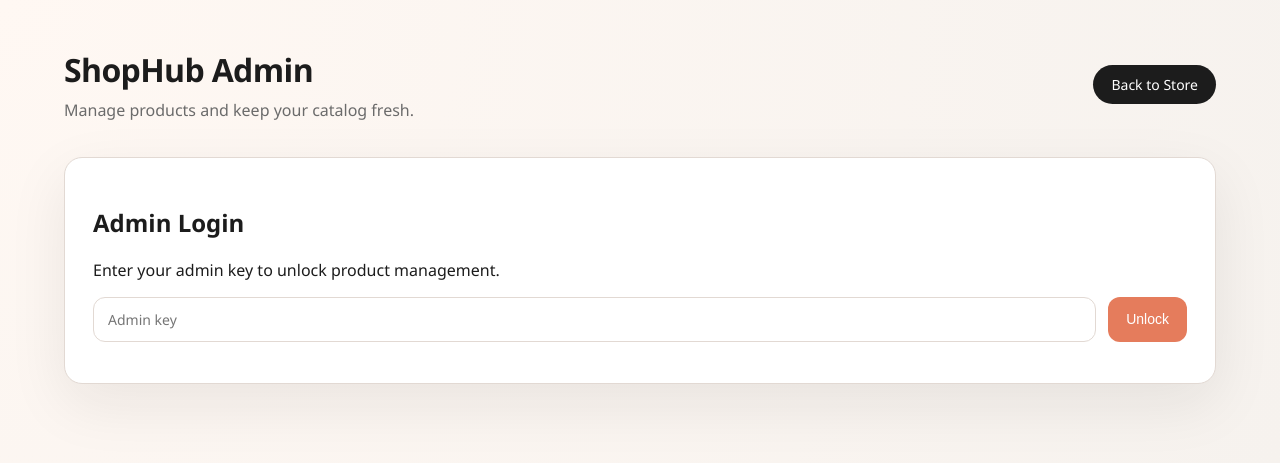
After one commit to adi6181/SA, a Flask app: page /admin in a window 1280 px wide. The commit adds this page. Shown: the top 463 px of the page. Run offline with Flask 3, Linux system fonts and the light colour scheme.

Commit message:
Add admin dashboard and product management

```diff
--- /dev/null
+++ b/frontend/static/css/admin.css
@@ -0,0 +1,199 @@
+:root {
+    --admin-bg: #f6f2ee;
+    --admin-card: #ffffff;
+    --admin-ink: #1c1c1c;
+    --admin-muted: #6b6b6b;
+    --admin-accent: #e57c5c;
+    --admin-accent-dark: #c96549;
+    --admin-border: #e2d9d3;
+    --admin-shadow: 0 20px 60px rgba(28, 28, 28, 0.08);
+    --admin-radius: 18px;
+}
+
+* {
+    box-sizing: border-box;
+}
+
+body {
+    margin: 0;
+    font-family: "Manrope", "Segoe UI", system-ui, sans-serif;
+    background: radial-gradient(circle at top left, #fff8f3, var(--admin-bg));
+    color: var(--admin-ink);
+}
+
+.admin-shell {
+    max-width: 1200px;
+    margin: 0 auto;
+    padding: 48px 24px 80px;
+}
+
+.admin-header {
+    display: flex;
+    align-items: center;
+    justify-content: space-between;
+    gap: 24px;
+    margin-bottom: 36px;
+}
+
+.admin-header h1 {
+    margin: 0 0 8px;
+    font-size: 32px;
+    letter-spacing: -0.02em;
+}
+
+.admin-header p {
+    margin: 0;
+    color: var(--admin-muted);
+}
+
+.admin-link {
+    text-decoration: none;
+    padding: 10px 18px;
+    border-radius: 999px;
+    background: var(--admin-ink);
+    color: #fff;
+    font-size: 14px;
+}
+
+.admin-card {
+    background: var(--admin-card);
+    border-radius: var(--admin-radius);
+    padding: 28px;
+    box-shadow: var(--admin-shadow);
+    border: 1px solid var(--admin-border);
+}
+
+.admin-grid {
+    display: grid;
+    grid-template-columns: minmax(280px, 1fr) minmax(320px, 1fr);
+    gap: 24px;
+}
+
+.admin-row {
+    display: flex;
+    gap: 12px;
+    margin-top: 16px;
+}
+
+.admin-two {
+    display: grid;
+    grid-template-columns: 1fr 1fr;
+    gap: 16px;
+}
+
+label {
+    display: block;
+    font-size: 13px;
+    color: var(--admin-muted);
+    margin: 16px 0 6px;
+}
+
+input,
+textarea,
+select {
+    width: 100%;
+    padding: 12px 14px;
+    border-radius: 12px;
+    border: 1px solid var(--admin-border);
+    font-size: 14px;
+    font-family: inherit;
+    background: #fff;
+}
+
+textarea {
+    resize: vertical;
+}
+
+button {
+    padding: 12px 18px;
+    border-radius: 12px;
+    border: none;
+    background: var(--admin-accent);
+    color: #fff;
+    font-size: 14px;
+    cursor: pointer;
+}
+
+button.secondary {
+    background: transparent;
+    color: var(--admin-ink);
+    border: 1px solid var(--admin-border);
+}
+
+.checkbox {
+    display: flex;
+    align-items: center;
+    gap: 10px;
+    margin-top: 16px;
+    color: var(--admin-muted);
+}
+
+.admin-actions {
+    display: flex;
+    gap: 12px;
+    margin-top: 20px;
+}
+
+.admin-message {
+    margin-top: 12px;
+    font-size: 13px;
+    color: var(--admin-muted);
+}
+
+.admin-list-header {
+    display: flex;
+    align-items: center;
+    justify-content: space-between;
+    margin-bottom: 18px;
+}
+
+.admin-list {
+    display: flex;
+    flex-direction: column;
+    gap: 14px;
+    max-height: 720px;
+    overflow: auto;
+}
+
+.admin-item {
+    border: 1px solid var(--admin-border);
+    border-radius: 14px;
+    padding: 16px;
+    display: grid;
+    gap: 6px;
+}
+
+.admin-item h3 {
+    margin: 0;
+    font-size: 16px;
+}
+
+.admin-item p {
+    margin: 0;
+    color: var(--admin-muted);
+    font-size: 13px;
+}
+
+.admin-item-actions {
+    display: flex;
+    gap: 10px;
+    margin-top: 8px;
+}
+
+.admin-item-actions button {
+    padding: 8px 12px;
+    font-size: 12px;
+}
+
+.hidden {
+    display: none;
+}
+
+@media (max-width: 900px) {
+    .admin-grid {
+        grid-template-columns: 1fr;
+    }
+    .admin-row {
+        flex-direction: column;
+    }
+}
--- /dev/null
+++ b/frontend/static/js/admin.js
@@ -0,0 +1,262 @@
+const API_BASE_URL = '/api';
+const ADMIN_API_KEY_STORAGE = 'adminImageUploadKey';
+
+const loginPanel = document.getElementById('loginPanel');
+const dashboardPanel = document.getElementById('dashboardPanel');
+const loginMessage = document.getElementById('loginMessage');
+const formMessage = document.getElementById('formMessage');
+const productsList = document.getElementById('productsList');
+
+const adminKeyInput = document.getElementById('adminKeyInput');
+const adminLoginBtn = document.getElementById('adminLoginBtn');
+const refreshBtn = document.getElementById('refreshBtn');
+
+const productForm = document.getElementById('productForm');
+const formTitle = document.getElementById('formTitle');
+const productIdField = document.getElementById('productId');
+
+const fields = {
+    name: document.getElementById('name'),
+    description: document.getElementById('description'),
+    price: document.getElementById('price'),
+    stock: document.getElementById('stock'),
+    category: document.getElementById('category'),
+    merchant: document.getElementById('merchant'),
+    affiliate_url: document.getElementById('affiliate_url'),
+    image_url: document.getElementById('image_url'),
+    image_urls: document.getElementById('image_urls'),
+    rating: document.getElementById('rating'),
+    review_count: document.getElementById('review_count'),
+    deal_price: document.getElementById('deal_price'),
+    original_price: document.getElementById('original_price'),
+    is_deal: document.getElementById('is_deal')
+};
+
+function getAdminKey() {
+    return localStorage.getItem(ADMIN_API_KEY_STORAGE) || '';
+}
+
+function setAdminKey(key) {
+    localStorage.setItem(ADMIN_API_KEY_STORAGE, key);
+}
+
+function setMessage(target, message, type = 'info') {
+    target.textContent = message;
+    target.style.color = type === 'error' ? '#b23b2c' : '#4a4a4a';
+}
+
+async function verifyLogin(key) {
+    const response = await fetch(`${API_BASE_URL}/admin/login`, {
+        method: 'POST',
+        headers: { 'Content-Type': 'application/json' },
+        body: JSON.stringify({ key })
+    });
+
+    if (!response.ok) {
+        const payload = await response.json().catch(() => ({}));
+        throw new Error(payload.error || 'Login failed');
+    }
+}
+
+async function init() {
+    const storedKey = getAdminKey();
+    if (!storedKey) return;
+    try {
+        await verifyLogin(storedKey);
+        unlockDashboard();
+    } catch (error) {
+        setMessage(loginMessage, error.message, 'error');
+    }
+}
+
+function unlockDashboard() {
+    loginPanel.classList.add('hidden');
+    dashboardPanel.classList.remove('hidden');
+    loadProducts();
+}
+
+adminLoginBtn?.addEventListener('click', async () => {
+    const key = adminKeyInput.value.trim();
+    if (!key) {
+        setMessage(loginMessage, 'Enter the admin key.', 'error');
+        return;
+    }
+
+    try {
+        await verifyLogin(key);
+        setAdminKey(key);
+        setMessage(loginMessage, 'Access granted.', 'info');
+        unlockDashboard();
+    } catch (error) {
+        setMessage(loginMessage, error.message, 'error');
+    }
+});
+
+refreshBtn?.addEventListener('click', loadProducts);
+
+productForm?.addEventListener('submit', async (event) => {
+    event.preventDefault();
+    const payload = collectFormPayload();
+    const productId = productIdField.value;
+
+    try {
+        if (productId) {
+            await updateProduct(productId, payload);
+            setMessage(formMessage, 'Product updated.', 'info');
+        } else {
+            await createProduct(payload);
+            setMessage(formMessage, 'Product created.', 'info');
+        }
+        productForm.reset();
+        productIdField.value = '';
+        formTitle.textContent = 'Create Product';
+        loadProducts();
+    } catch (error) {
+        setMessage(formMessage, error.message, 'error');
+    }
+});
+
+document.getElementById('resetBtn')?.addEventListener('click', () => {
+    productForm.reset();
+    productIdField.value = '';
+    formTitle.textContent = 'Create Product';
+    setMessage(formMessage, 'Form cleared.', 'info');
+});
+
+function collectFormPayload() {
+    const payload = {
+        name: fields.name.value.trim(),
+        description: fields.description.value.trim(),
+        price: fields.price.value,
+        stock: fields.stock.value,
+        category: fields.category.value.trim() || null,
+        merchant: fields.merchant.value.trim() || null,
+        affiliate_url: fields.affiliate_url.value.trim() || null,
+        image_url: fields.image_url.value.trim() || null,
+        rating: fields.rating.value,
+        review_count: fields.review_count.value,
+        is_deal: fields.is_deal.checked,
+        deal_price: fields.deal_price.value,
+        original_price: fields.original_price.value
+    };
+
+    const urls = fields.image_urls.value
+        .split(',')
+        .map((value) => value.trim())
+        .filter(Boolean);
+
+    if (urls.length > 0) {
+        payload.image_urls = urls;
+    }
+
+    return payload;
+}
+
+async function loadProducts() {
+    productsList.innerHTML = '<p class="admin-message">Loading products...</p>';
+    try {
+        const response = await fetch(`${API_BASE_URL}/products/`);
+        const products = await response.json();
+        renderProducts(products || []);
+    } catch (error) {
+        productsList.innerHTML = '<p class="admin-message">Failed to load products.</p>';
+    }
+}
+
+function renderProducts(products) {
+    if (!products.length) {
+        productsList.innerHTML = '<p class="admin-message">No products found.</p>';
+        return;
+    }
+
+    productsList.innerHTML = '';
+    products.forEach((product) => {
+        const card = document.createElement('div');
+        card.className = 'admin-item';
+        card.innerHTML = `
+            <h3>${product.name}</h3>
+            <p>${product.category || 'Uncategorized'} · $${Number(product.price || 0).toFixed(2)}</p>
+            <p>${product.description ? product.description.slice(0, 100) : ''}</p>
+            <div class="admin-item-actions">
+                <button data-action="edit">Edit</button>
+                <button class="secondary" data-action="delete">Delete</button>
+            </div>
+        `;
+        card.querySelector('[data-action="edit"]').addEventListener('click', () => populateForm(product));
+        card.querySelector('[data-action="delete"]').addEventListener('click', () => deleteProduct(product));
+        productsList.appendChild(card);
+    });
+}
+
+function populateForm(product) {
+    productIdField.value = product.id;
+    formTitle.textContent = `Edit Product #${product.id}`;
+    fields.name.value = product.name || '';
+    fields.description.value = product.description || '';
+    fields.price.value = product.price || '';
+    fields.stock.value = product.stock ?? 0;
+    fields.category.value = product.category || '';
+    fields.merchant.value = product.merchant || '';
+    fields.affiliate_url.value = product.affiliate_url || '';
+    fields.image_url.value = product.image_url || '';
+    fields.image_urls.value = Array.isArray(product.image_urls) ? product.image_urls.join(', ') : '';
+    fields.rating.value = product.rating || '';
+    fields.review_count.value = product.review_count || '';
+    fields.deal_price.value = product.deal_price || '';
+    fields.original_price.value = product.original_price || '';
+    fields.is_deal.checked = Boolean(product.is_deal);
+}
+
+async function createProduct(payload) {
+    const response = await fetch(`${API_BASE_URL}/products/`, {
+        method: 'POST',
+        headers: buildAdminHeaders(),
+        body: JSON.stringify(payload)
+    });
+
+    if (!response.ok) {
+        const error = await response.json().catch(() => ({}));
+        throw new Error(error.error || 'Failed to create product');
+    }
+}
+
+async function updateProduct(productId, payload) {
+    const response = await fetch(`${API_BASE_URL}/products/${productId}`, {
+        method: 'PUT',
+        headers: buildAdminHeaders(),
+        body: JSON.stringify(payload)
+    });
+
+    if (!response.ok) {
+        const error = await response.json().catch(() => ({}));
+        throw new Error(error.error || 'Failed to update product');
+    }
+}
+
+async function deleteProduct(product) {
+    const confirmDelete = window.confirm(`Delete ${product.name}? This cannot be undone.`);
+    if (!confirmDelete) return;
+
+    const response = await fetch(`${API_BASE_URL}/products/${product.id}`, {
+        method: 'DELETE',
+        headers: buildAdminHeaders()
+    });
+
+    if (!response.ok) {
+        const error = await response.json().catch(() => ({}));
+        setMessage(formMessage, error.error || 'Delete failed', 'error');
+        return;
+    }
+
+    setMessage(formMessage, 'Product deleted.', 'info');
+    loadProducts();
+}
+
+function buildAdminHeaders() {
+    const headers = { 'Content-Type': 'application/json' };
+    const key = getAdminKey();
+    if (key) headers['X-Admin-Key'] = key;
+    return headers;
+}
+
+init();
--- a/frontend/static/js/app.js
+++ b/frontend/static/js/app.js
@@ -83,6 +83,7 @@ function bootstrapAdminMode() {
 function isAdminMode() {
     return localStorage.getItem(ADMIN_MODE_KEY) === 'true';
 }
+
 
 async function loadProducts() {
     try {
--- /dev/null
+++ b/frontend/templates/admin.html
@@ -0,0 +1,118 @@
+<!DOCTYPE html>
+<html lang="en">
+<head>
+    <meta charset="UTF-8">
+    <meta name="viewport" content="width=device-width, initial-scale=1.0">
+    <title>ShopHub Admin</title>
+    <link rel="stylesheet" href="{{ url_for('static', filename='css/admin.css') }}">
+</head>
+<body>
+    <div class="admin-shell">
+        <header class="admin-header">
+            <div>
+                <h1>ShopHub Admin</h1>
+                <p>Manage products and keep your catalog fresh.</p>
+            </div>
+            <a class="admin-link" href="/">Back to Store</a>
+        </header>
+
+        <section class="admin-card" id="loginPanel">
+            <h2>Admin Login</h2>
+            <p>Enter your admin key to unlock product management.</p>
+            <div class="admin-row">
+                <input type="password" id="adminKeyInput" placeholder="Admin key">
+                <button id="adminLoginBtn">Unlock</button>
+            </div>
+            <p class="admin-message" id="loginMessage"></p>
+        </section>
+
+        <section class="admin-grid hidden" id="dashboardPanel">
+            <div class="admin-card">
+                <h2 id="formTitle">Create Product</h2>
+                <form id="productForm">
+                    <input type="hidden" id="productId">
+                    <label>Product Name</label>
+                    <input type="text" id="name" required>
+
+                    <label>Description</label>
+                    <textarea id="description" rows="4" required></textarea>
+
+                    <div class="admin-two">
+                        <div>
+                            <label>Price</label>
+                            <input type="number" id="price" step="0.01" required>
+                        </div>
+                        <div>
+                            <label>Stock</label>
+                            <input type="number" id="stock" min="0" value="0">
+                        </div>
+                    </div>
+
+                    <div class="admin-two">
+                        <div>
+                            <label>Category</label>
+                            <input type="text" id="category" placeholder="Electronics">
+                        </div>
+                        <div>
+                            <label>Merchant</label>
+                            <input type="text" id="merchant" placeholder="Amazon">
+                        </div>
+                    </div>
+
+                    <label>Affiliate URL</label>
+                    <input type="url" id="affiliate_url" placeholder="https://">
+
+                    <label>Main Image URL</label>
+                    <input type="url" id="image_url" placeholder="https://">
+
+                    <label>Gallery Image URLs (comma separated)</label>
+                    <input type="text" id="image_urls" placeholder="https://image1.jpg, https://image2.jpg">
+
+                    <div class="admin-two">
+                        <div>
+                            <label>Rating</label>
+                            <input type="number" id="rating" step="0.1" min="0" max="5">
+                        </div>
+                        <div>
+                            <label>Review Count</label>
+                            <input type="number" id="review_count" min="0">
+                        </div>
+                    </div>
+
+                    <div class="admin-two">
+                        <div>
+                            <label>Deal Price</label>
+                            <input type="number" id="deal_price" step="0.01">
+                        </div>
+                        <div>
+                            <label>Original Price</label>
+                            <input type="number" id="original_price" step="0.01">
+                        </div>
+                    </div>
+
+                    <label class="checkbox">
+                        <input type="checkbox" id="is_deal">
+                        Featured Deal
+                    </label>
+
+                    <div class="admin-actions">
+                        <button type="submit" id="saveBtn">Save Product</button>
+                        <button type="button" id="resetBtn" class="secondary">Reset</button>
+                    </div>
+                    <p class="admin-message" id="formMessage"></p>
+                </form>
+            </div>
+
+            <div class="admin-card">
+                <div class="admin-list-header">
+                    <h2>Products</h2>
+                    <button id="refreshBtn" class="secondary">Refresh</button>
+                </div>
+                <div class="admin-list" id="productsList"></div>
+            </div>
+        </section>
+    </div>
+
+    <script src="{{ url_for('static', filename='js/admin.js') }}"></script>
+</body>
+</html>
--- a/frontend/templates/base.html
+++ b/frontend/templates/base.html
@@ -35,6 +35,7 @@
             <ul class="nav-menu nav-menu-right">
                 <li><a href="/" class="nav-link">Home</a></li>
                 <li><a href="#contact" class="nav-link">Contact</a></li>
+                <li><a href="/admin" class="nav-link">Admin</a></li>
             </ul>
         </div>
     </nav>
```
Also changed, not shown: DEPLOYMENT.md (+12 -0 lines), backend/app/__init__.py (+8 -2 lines), backend/app/routes/__init__.py (+120 -22 lines), 1 other file.
